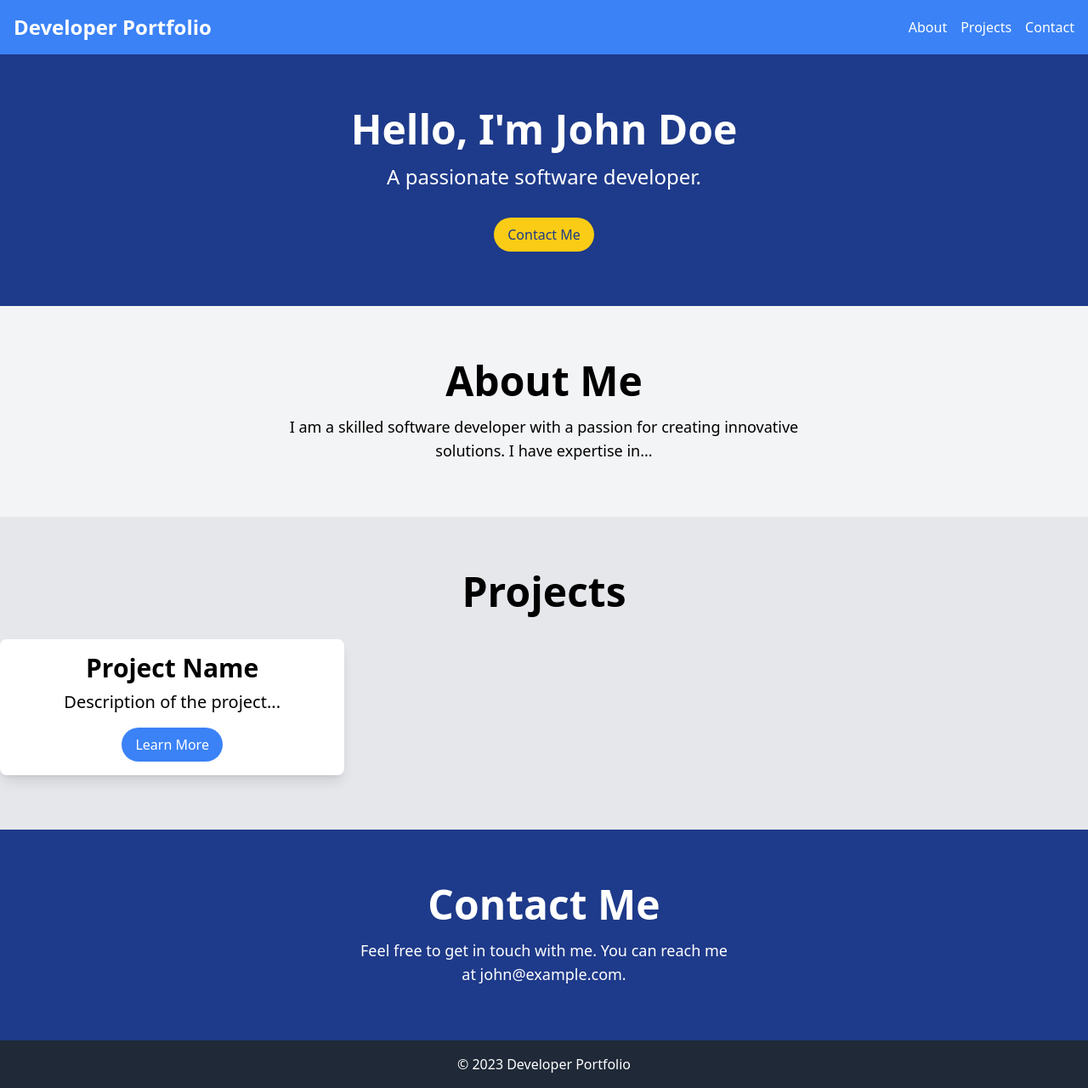
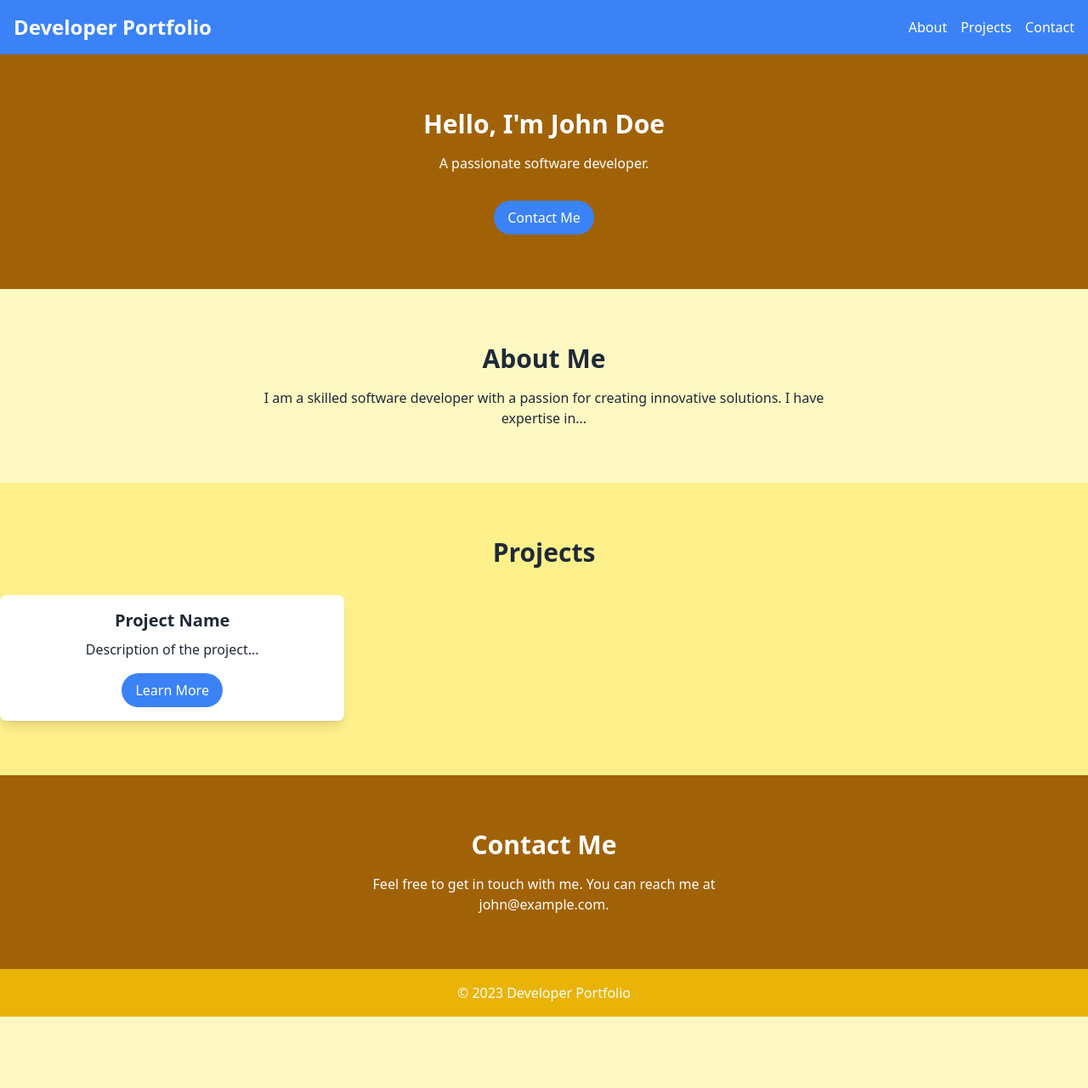
Before and after one commit to Michael-Benjamin/Michael-Benjamin.github.io, a plain HTML site: page docs/index.html in a window 1280 px wide. Shown: the whole page at 85% size. After the commit the page ends 1196 px from the top, so only its background shows below. Drawn offline with Linux system fonts and the light colour scheme.

Commit message:
Yellow colour scheme

```diff
--- a/docs/index.html
+++ b/docs/index.html
@@ -4,13 +4,11 @@
         <meta charset="UTF-8">
         <meta name="viewport" content="width=device-width, initial-scale=1.0">
         <title>Developer Portfolio</title>
-        <!-- SEO Meta Tags -->
-        <meta name="description" content="John Doe - Software Developer Portfolio">
-        <meta name="author" content="John Doe">
         <link rel="stylesheet" href="main.min.css"> <!-- Link to your Tailwind CSS file -->
     </head>
 
-    <body class="bg-gray-100">
+    <body class="bg-yellow-100 text-gray-800">
+
         <!-- Navigation -->
         <nav class="bg-blue-500 text-white p-4">
             <div class="container mx-auto">
@@ -26,32 +24,32 @@
         </nav>
 
         <!-- Hero Section -->
-        <section id="hero" class="bg-blue-900 text-white py-16">
+        <section id="hero" class="bg-yellow-700 text-white py-16">
             <div class="container mx-auto text-center">
-                <h2 class="text-3xl md:text-4xl lg:text-5xl font-semibold">Hello, I'm John Doe</h2>
-                <p class="mt-4 text-lg md:text-xl lg:text-2xl">A passionate software developer.</p>
-                <a href="#contact" class="mt-8 inline-block bg-yellow-400 text-blue-900 hover:bg-yellow-300 py-2 px-4 rounded-full transition duration-300 ease-in-out">Contact Me</a>
+                <h2 class="text-3xl font-semibold">Hello, I'm John Doe</h2>
+                <p class="mt-4">A passionate software developer.</p>
+                <a href="#contact" class="mt-8 inline-block bg-blue-500 text-white hover:bg-blue-400 py-2 px-4 rounded-full transition duration-300 ease-in-out">Contact Me</a>
             </div>
         </section>
 
         <!-- About Section -->
         <section id="about" class="py-16">
             <div class="container mx-auto text-center">
-                <h2 class="text-3xl md:text-4xl lg:text-5xl font-semibold">About Me</h2>
-                <p class="mt-4 max-w-2xl mx-auto text-lg">I am a skilled software developer with a passion for creating innovative solutions. I have expertise in...</p>
+                <h2 class="text-3xl font-semibold">About Me</h2>
+                <p class="mt-4 max-w-2xl mx-auto">I am a skilled software developer with a passion for creating innovative solutions. I have expertise in...</p>
             </div>
         </section>
 
         <!-- Projects Section -->
-        <section id="projects" class="bg-gray-200 py-16">
+        <section id="projects" class="bg-yellow-200 py-16">
             <div class="container mx-auto text-center">
-                <h2 class="text-3xl md:text-4xl lg:text-5xl font-semibold">Projects</h2>
+                <h2 class="text-3xl font-semibold">Projects</h2>
                 <!-- Add your project cards here -->
                 <div class="grid grid-cols-1 md:grid-cols-2 lg:grid-cols-3 gap-8 mt-8">
                     <!-- Example project card -->
                     <div class="bg-white shadow-lg rounded-lg p-4">
-                        <h3 class="text-xl md:text-2xl lg:text-3xl font-semibold">Project Name</h3>
-                        <p class="mt-2 text-base md:text-lg lg:text-xl">Description of the project...</p>
+                        <h3 class="text-xl font-semibold">Project Name</h3>
+                        <p class="mt-2">Description of the project...</p>
                         <a href="#" class="mt-4 inline-block bg-blue-500 text-white hover:bg-blue-400 py-2 px-4 rounded-full transition duration-300 ease-in-out">Learn More</a>
                     </div>
                     <!-- Add more project cards as needed -->
@@ -60,18 +58,19 @@
         </section>
 
         <!-- Contact Section -->
-        <section id="contact" class="bg-blue-900 text-white py-16">
+        <section id="contact" class="bg-yellow-700 text-white py-16">
             <div class="container mx-auto text-center">
-                <h2 class="text-3xl md:text-4xl lg:text-5xl font-semibold">Contact Me</h2>
-                <p class="mt-4 max-w-md mx-auto text-lg">Feel free to get in touch with me. You can reach me at <a href="mailto:john@example.com">john@example.com</a>.</p>
+                <h2 class="text-3xl font-semibold">Contact Me</h2>
+                <p class="mt-4 max-w-md mx-auto">Feel free to get in touch with me. You can reach me at <a href="mailto:john@example.com">john@example.com</a>.</p>
             </div>
         </section>
 
         <!-- Footer -->
-        <footer class="bg-gray-800 text-white py-4">
+        <footer class="bg-yellow-500 text-white py-4">
             <div class="container mx-auto text-center">
                 &copy; 2023 Developer Portfolio
             </div>
         </footer>
+
     </body>
 </html>
--- a/tailwind.config.js
+++ b/tailwind.config.js
@@ -1,7 +1,7 @@
 /** @type {import('tailwindcss').Config} */
 module.exports = {
   content: [
-    "./*.{html,js}"
+    "./docs/*.{html,js}"
   ],
   theme: {
     extend: {},
```
Also changed, not shown: docs/main.min.css.
